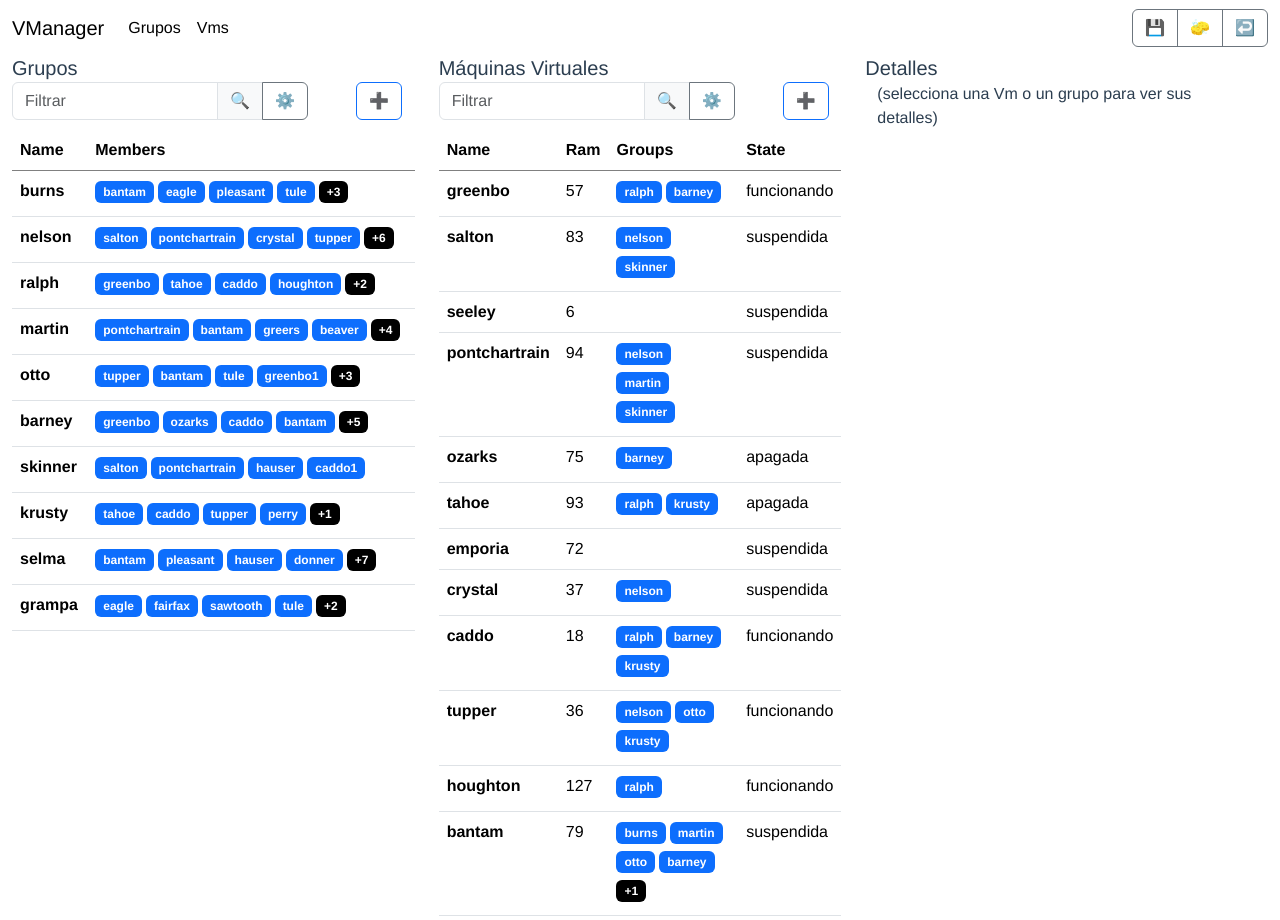
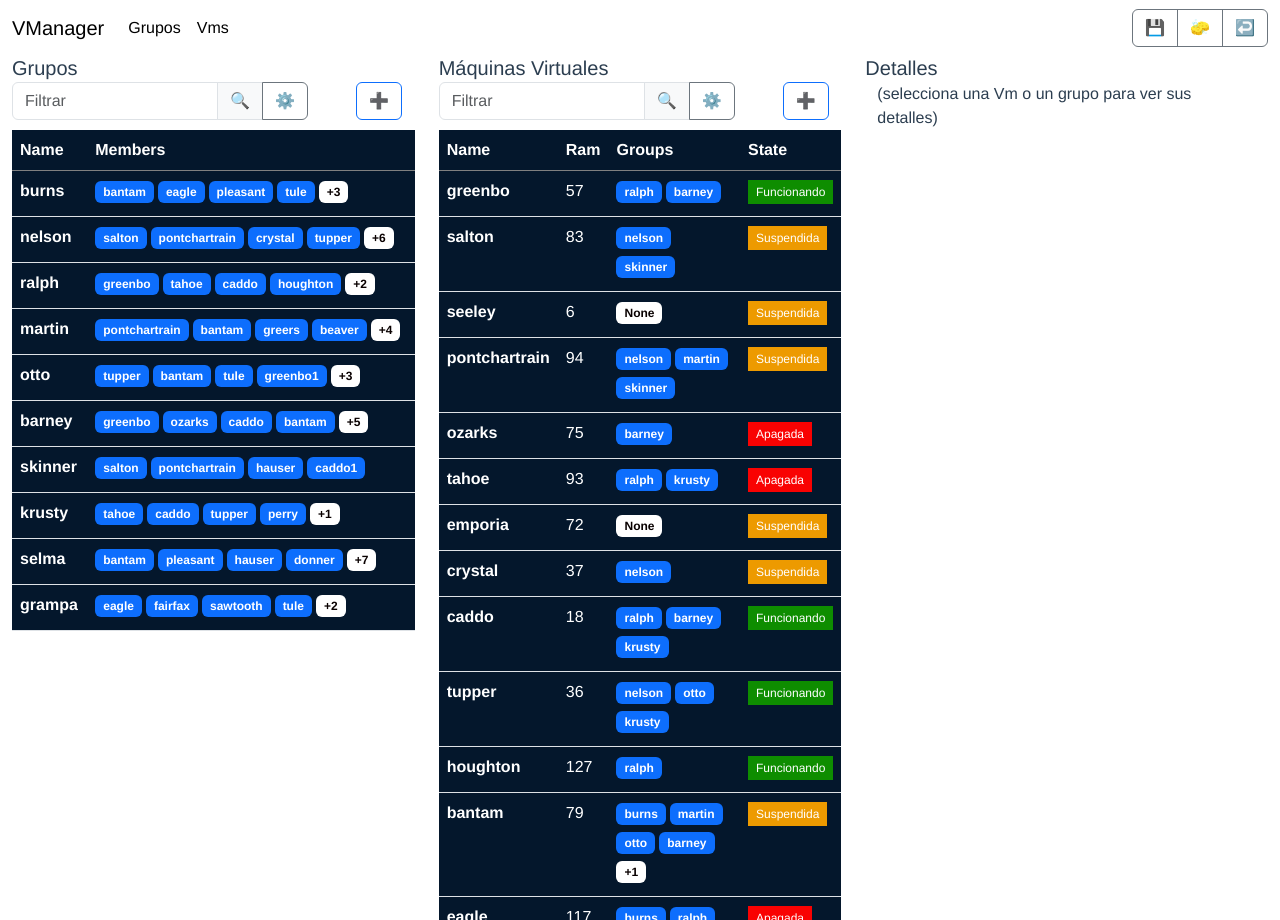
Before and after one commit to Gabrif04/IUp8, a Vue app in the folder vmanager/: page / in a window 1280 px wide. Built offline with nearby package versions, Linux system fonts and the light colour scheme.

Commit message:
Update VmGrid.vue

```diff
--- a/vmanager/src/components/VmGrid.vue
+++ b/vmanager/src/components/VmGrid.vue
@@ -1,6 +1,6 @@
 <script setup>
 import { ref, computed } from 'vue'
-import { resolve } from '../model.js'
+import { VmState, resolve } from '../model.js'
 
 // basado en https://vuejs.org/examples/#grid
 
@@ -58,7 +58,7 @@ function capitalize(str) {
 </script>
 
 <template>
-  <table v-if="filteredData.length" class="table">
+  <table v-if="filteredData.length" class="mitable table">
     <thead>
       <tr>
         <th v-for="key in columns" :key="key" @click="sortBy(key)" :class="{ active: sortKey == key }">
@@ -84,8 +84,26 @@ function capitalize(str) {
                 +{{ entry[key].length - 4 }}
               </span>
               <!-- ... EJ3 y EJ2 ... -->
+
+              <!-- ... EJ8 ... -->
+              <span v-if="entry[key].length == 0" class="badge">
+                {{"None"}}
+              </span>
+            <!-- ... EJ8 ... -->
             </div>
           </template>
+
+
+             <!-- ... EJ8 ... -->
+          <template v-else-if="key==='state'">
+              <span v-if="entry[key]==VmState.RUNNING" class="badge_running">{{"Funcionando"}}
+              </span>
+              <span v-if="entry[key]==VmState.SUSPENDED" class="badge_suspended">{{"Suspendida"}}
+              </span>
+              <span v-if="entry[key]==VmState.STOPPED" class="badge_stopped">{{"Apagada"}}
+              </span>
+          </template>
+            <!-- ... EJ8 ... -->
           <template v-else>
             {{ entry[key] }}
           </template>
@@ -97,6 +115,14 @@ function capitalize(str) {
 </template>
 
 <style>
+
+.mitable td, .mitable th{
+
+  background-color: #04172c;
+
+  color: #ffffff;
+}
+
 .arrow.asc::after {
   content: "↓";
 }
@@ -120,15 +146,40 @@ thead>tr {
 }
 
 .badge {
-  background-color: #000000; /* Cambia el color de fondo del badge */
-  color: #ffffff; /* Cambia el color del texto del badge */
-  font-size: 12px; /* Cambia el tamaño del texto del badge */
-  padding: 5px 8px; /* Ajusta el relleno del badge según sea necesario */
-  margin-bottom: 5px; /* Ajusta el margen inferior del badge según sea necesario */
+  background-color: #ffffff;
+  color: #090000;
+  font-size: 12px;
+  padding: 5px 8px;
+  margin-bottom: 5px;
+}
+
+/*ej8*/
+.badge_running {
+  background-color: #0e8d00;
+  color: #ffffff;
+  font-size: 12px;
+  padding: 5px 8px;
+  margin-bottom: 5px;
+}
+.badge_stopped {
+  background-color: #f90202;
+  color: #ffffff;
+  font-size: 12px;
+  padding: 5px 8px;
+  margin-bottom: 5px;
+}
+.badge_suspended {
+  background-color: #ed9a00;
+  color: #ffffff;
+  font-size: 12px;
+  padding: 5px 8px;
+  margin-bottom: 5px;
 }
 
 .badge.bg-primary.me-1 {
   margin-bottom: 5px;
+
+  color: #ffffff;
 }
-
+/*ej8*/
 </style>
```
